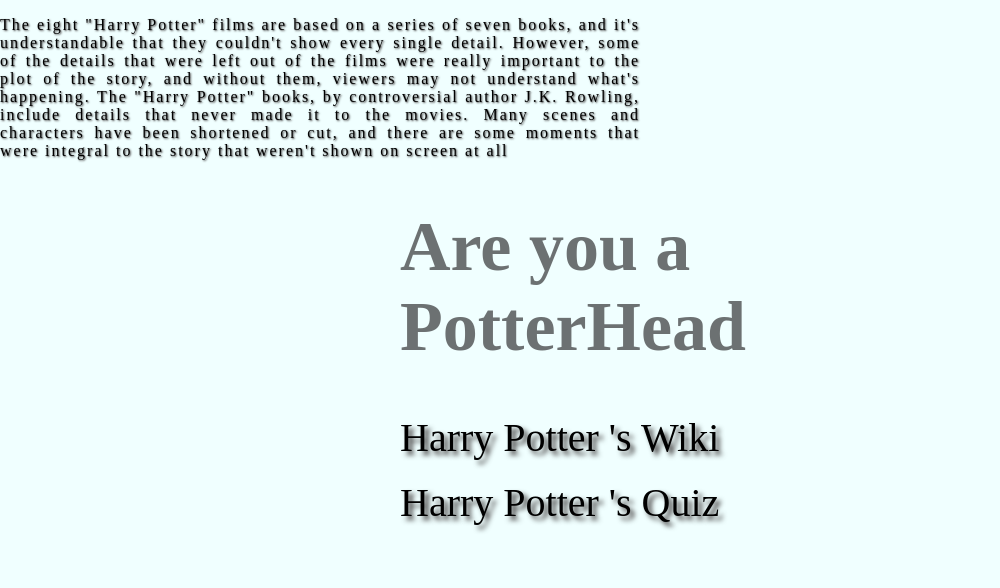
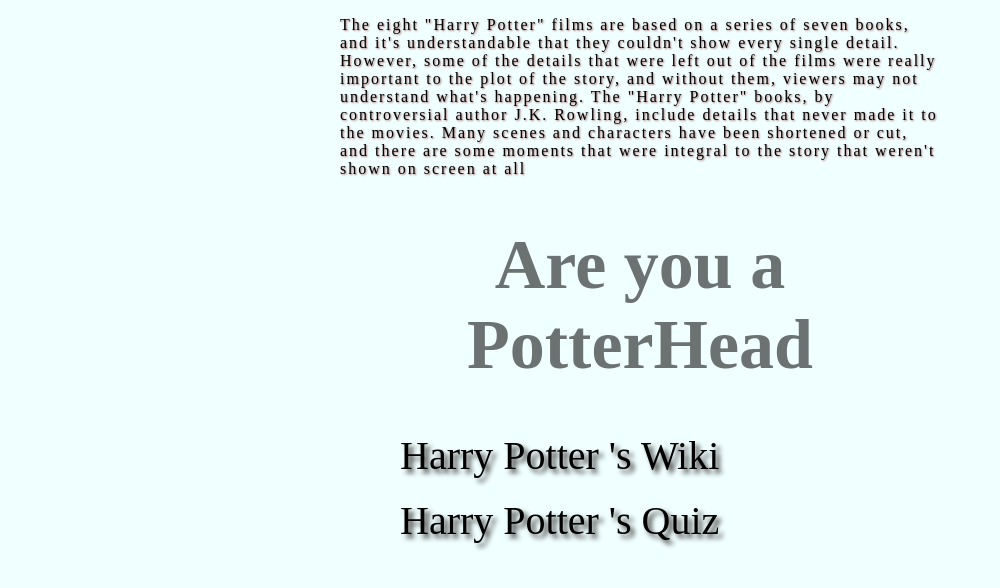
Before and after one commit to pair-project-roudeina-malak/pair-project-roudeina, a plain HTML site: page mainpage.html in a window 1280 px wide. Shown: the whole page, without its empty margins (0-1000 px from the left). Drawn offline with nearby package versions, Linux system fonts and the light colour scheme; a web font is replaced by a local one.

Commit message:
firstDay

```diff
--- a/pairProject.css
+++ b/pairProject.css
@@ -13,48 +13,19 @@
 
 .pagination a {
     color: rgb(65, 63, 63);
-    float: left;
-    padding: 4px 8px;
+    /* float: left;
+    padding: 4px 8px; */
     text-decoration: none;
     transition: background-color .3s;
+    margin-left: auto;
+    margin-right: auto;
+    width:600px;
+    /* float: right;
+   top:0;
+   right:0; */
+
   }
 
-/*
-.bar{
-    background-color: rgb(82, 81, 81);
-    color: azure;
-    overflow: hidden;
-    margin-top:auto ;
-    margin-bottom: auto;
-    margin-right: auto;
-    margin-left: auto;
-    width: 100%;
-    border-radius: 10px;
-    opacity: 0.8;
-
-}
-h5{
-    padding:left;
-    text-align: left;
-    margin-top: 15px;
-    font-size: 20px;
-    position: absolute center;
-    text-align: center ;
-
-}
-#q{
-    text-align: left;
-    float: right;
-    color: rgb(45, 45, 194);
-    font-size: 20px;
-    position: absolute center;
-    margin-top:auto ;
-    margin-bottom: auto;
-    margin-right: auto;
-    margin-left: auto;
-    text-align: left center ;
-    border-radius: 10px;
-} */
 h2{
     font-family: "Xanh Mono" ;
     color:  azure;
@@ -82,15 +53,19 @@
     font-family: "Xanh Mono" ;
     color: black;
     font-size: medium;
-    margin-left: 0;
+    /* margin-left: 0;
+    margin-right: auto; */
+    /* width: 50%; */
+
+    letter-spacing: 2px;
+    text-shadow: 1px 1px 2px rgb(165, 112, 112);
+    /* text-align: center; */
+    margin-left: auto;
     margin-right: auto;
-    width: 50%;
-    text-align: justify;
-    letter-spacing: 2px;
-    text-shadow: 1px 1px 2px rgb(61, 58, 58)
-
+    width:600px
 
 }
+
 
 
 .img  {
@@ -118,7 +93,8 @@
     font-size: 70px;
     /* display: block; */
     /* position: absolute center; */
-    margin-left: 400px;
+    margin-left: auto;
     margin-right: auto;
-    width: 50%;
+    width:600px;
+    text-align: center;
   }
--- a/pairProject.js
+++ b/pairProject.js
@@ -1,6 +1,6 @@
 $( document ).ready(function() {
 
-         $("[id^=s]").hide()
+        $("[id^=s]").hide()
 
 
         $("[id^=t]").click(function(){
```
Also changed, not shown: 1 other file.
